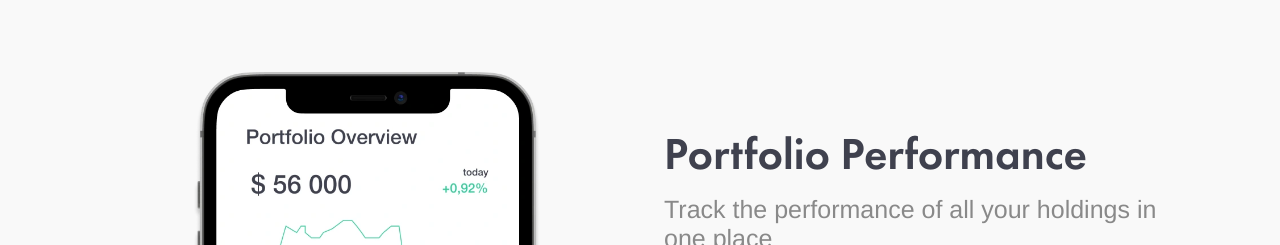
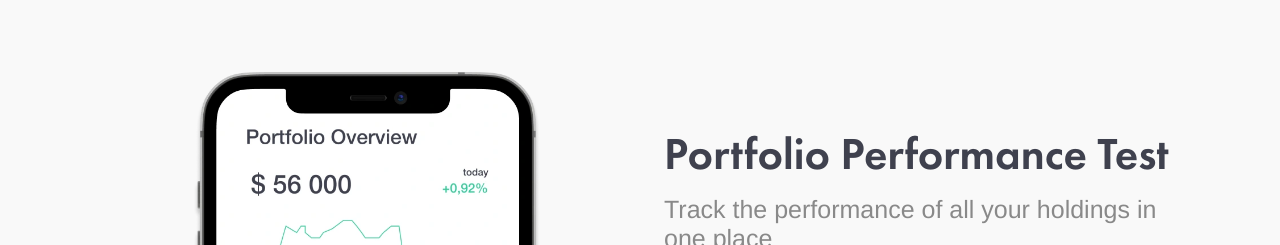
Before and after one commit to lminne/stockify-landing, a React (Create React App) app: page / in a window 1280 px wide. Shown: the part 1154-1399 px from the top of the page. Built offline with nearby package versions, Linux system fonts and the light colour scheme; a web font is replaced by a local one.

Commit message:
Update Landing.tsx

```diff
--- a/src/pages/Landing/Landing.tsx
+++ b/src/pages/Landing/Landing.tsx
@@ -59,7 +59,7 @@ class Landing extends Component<AppProps, AppState> {
 
                             </div>
 
-                            <Features fheading_1={"Portfolio Performance"} fheading_2={"Diversification"}
+                            <Features fheading_1={"Portfolio Performance Test"} fheading_2={"Diversification"}
                                       fheading_3={"Portfolio Measures"}
                                       fsubheading_1={"Track the performance of all your holdings in one place"}
                                       fsubheading_2={"How well is your portfolio diversified among different dimensions"}
```
